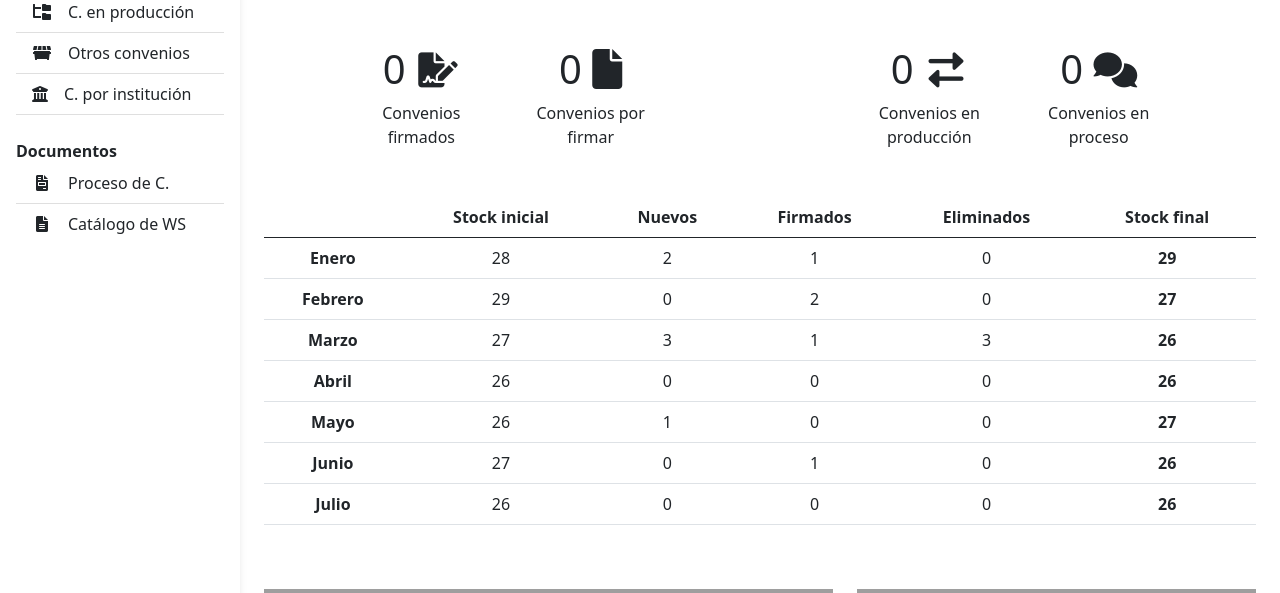
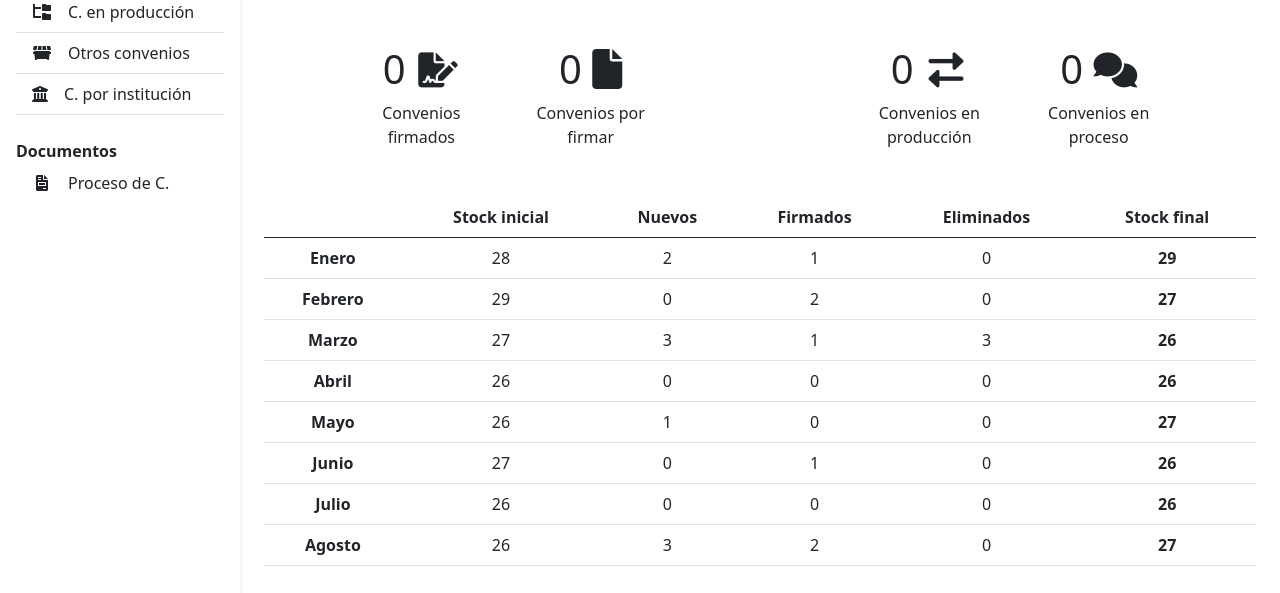
Before and after one commit to rodrigo-coco-espinoza/Convenios-app, a Flask app: page / in a window 1280 px wide. Shown: the part 155-748 px from the top of the page. Run offline with Flask 2, Linux system fonts and the light colour scheme; data that the repository does not hold is empty; parts of the project's set-up code (start-up, migrations or seed data) failed here and were passed over; some libraries are stand-ins or nearby versions; grey boxes are pictures that could not be loaded.

Commit message:
cambios para pasar a producción

```diff
--- a/convenios_app/templates/layout.html
+++ b/convenios_app/templates/layout.html
@@ -83,9 +83,11 @@
           <a id='procesoConvenio' href="{{ url_for('documentos.proceso_de_convenio') }}" class="list-group-item list-group-item-action py-2 ripple" aria-current="true">
             <i class="fa-solid fa-file-invoice fa-fw me-3"></i><span>Proceso de C.</span>
           </a>
+          <!--
           <a id='catalogoWS' href="{{ url_for('documentos.catalogo_ws') }}" class="list-group-item list-group-item-action py-2 ripple">
             <i class="fa-solid fa-file-lines fa-fw me-3"></i><span>Catálogo de WS</span>
           </a>
+          -->
 
         </div>
       </div>
--- a/convenios_app/templates/main/home.html
+++ b/convenios_app/templates/main/home.html
@@ -109,6 +109,14 @@
               <td>0</td>
               <th>26</th>
             </tr>
+            <tr>
+              <th scope="row">Agosto</th>
+              <td>26</td>
+              <td>3</td>
+              <td>2</td>
+              <td>0</td>
+              <th>27</th>
+            </tr>
           </tbody>
         </table>
       </div>
```
Lines whose indentation alone changed are shown as unchanged.
